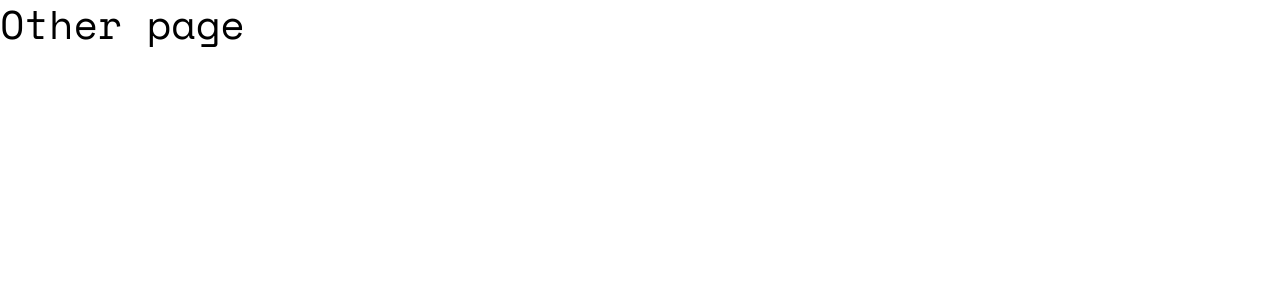
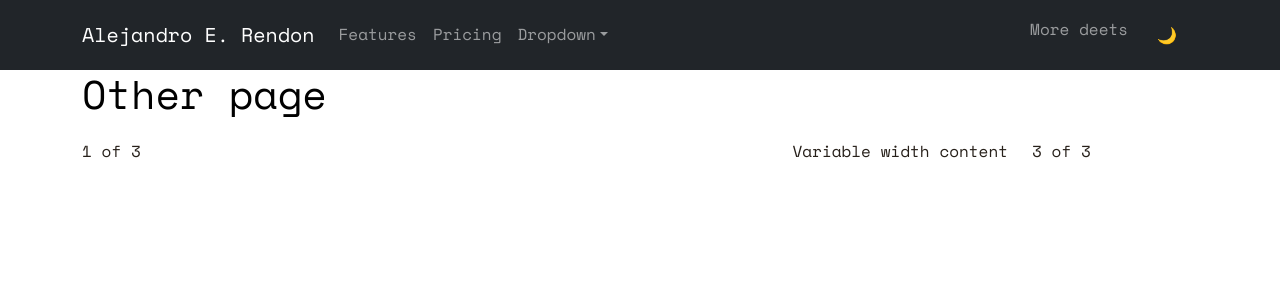
Before and after one commit to arendondiosa/arendondiosa.github.io, a Next.js app: page /other in a window 1280 px wide. Shown: the top 300 px of the page. Built offline with nearby package versions, Linux system fonts and the light colour scheme.

Commit message:
Dark mode init

```diff
--- a/components/Navbar/Navbar.js
+++ b/components/Navbar/Navbar.js
@@ -1,16 +1,40 @@
 import React from "react";
-import { Container, Navbar, Nav } from "react-bootstrap";
+import { Container, Navbar, Nav, NavDropdown } from "react-bootstrap";
+
+import ThemeToggle from "../../components/ThemeToggle";
 
 const NavbarSite = () => {
   return (
     <Navbar bg="dark" variant="dark" sticky="top">
       <Container>
-        <Navbar.Brand href="#home">Navbar</Navbar.Brand>
-        <Nav className="me-auto">
-          <Nav.Link href="#home">Home</Nav.Link>
-          <Nav.Link href="#features">Features</Nav.Link>
-          <Nav.Link href="#pricing">Pricing</Nav.Link>
-        </Nav>
+        <Navbar.Brand href="#home">Alejandro E. Rendon</Navbar.Brand>
+        <Navbar.Toggle aria-controls="responsive-navbar-nav" />
+        <Navbar.Collapse id="responsive-navbar-nav">
+          <Nav className="me-auto">
+            <Nav.Link href="#features">Features</Nav.Link>
+            <Nav.Link href="#pricing">Pricing</Nav.Link>
+            <NavDropdown title="Dropdown" id="collasible-nav-dropdown">
+              <NavDropdown.Item href="#action/3.1">Action</NavDropdown.Item>
+              <NavDropdown.Item href="#action/3.2">
+                Another action
+              </NavDropdown.Item>
+              <NavDropdown.Item href="#action/3.3">Something</NavDropdown.Item>
+              <NavDropdown.Divider />
+              <NavDropdown.Item href="#action/3.4">
+                Separated link
+              </NavDropdown.Item>
+            </NavDropdown>
+          </Nav>
+          <Nav>
+            <Nav.Link href="#deets">More deets</Nav.Link>
+            <Nav.Link eventKey={2} href="#memes">
+              <ThemeToggle
+                type="button"
+                onClick={() => setActiveTheme(inactiveTheme)}
+              />
+            </Nav.Link>
+          </Nav>
+        </Navbar.Collapse>
       </Container>
     </Navbar>
   );
--- /dev/null
+++ b/components/ThemeToggle.js
@@ -0,0 +1,24 @@
+import { useState, useEffect } from "react";
+import { Button } from "react-bootstrap";
+
+import styles from "../styles/ThemeToggle.module.css";
+
+const ThemeToggle = () => {
+  const [activeTheme, setActiveTheme] = useState("light");
+  const inactiveTheme = activeTheme === "light" ? "dark" : "light";
+
+  useEffect(() => {
+    document.body.dataset.theme = activeTheme;
+  }, [activeTheme]);
+
+  return (
+    <Button
+      onClick={() => setActiveTheme(inactiveTheme)}
+      variant="outline-${activeTheme === 'dark' ? 'dark' : 'light' }}"
+    >
+      {activeTheme === "dark" ? "☀️" : "🌙"}
+    </Button>
+  );
+};
+
+export default ThemeToggle;
--- a/pages/index.js
+++ b/pages/index.js
@@ -3,6 +3,7 @@
 import styles from "../styles/Home.module.css";
 
 import Layout from "../components/Layout/Layout";
+import ThemeToggle from "../components/ThemeToggle";
 
 export default function Home() {
   return (
@@ -12,6 +13,10 @@
           <h1 className={styles.title}>
             Welcome to <a href="https://nextjs.org">Next.js!</a>
           </h1>
+          <ThemeToggle
+            type="button"
+            onClick={() => setActiveTheme(inactiveTheme)}
+          />
 
           <p className={styles.description}>
             Get started by editing{" "}
--- a/pages/other/index.js
+++ b/pages/other/index.js
@@ -1,10 +1,13 @@
 import React from 'react'
+
+import Layout from "../../components/Layout/Layout";
+
 
 const Other = () => {
   return (
-    <div>
+    <Layout>
       <h1>Other page</h1>
-    </div>
+    </Layout>
   )
 }
 
--- /dev/null
+++ b/styles/ThemeToggle.module.css
@@ -0,0 +1,57 @@
+.toggleButton {
+  position: relative;
+  display: flex;
+  align-items: center;
+  justify-content: space-around;
+  font-size: 1.5rem;
+  line-height: 1;
+  width: var(--toggle-width);
+  height: var(--toggle-height);
+  padding: var(--toggle-padding);
+  border: 0;
+  border-radius: calc(var(--toggle-width) / 2);
+  cursor: pointer;
+  background: var(--color-bg-toggle);
+  transition: background 0.25s ease-in-out;
+  transition: background 0.25s ease-in-out, box-shadow 0.25s ease-in-out;
+
+  --toggle-width: 80px;
+  --toggle-height: 38px;
+  --toggle-padding: 4px;
+}
+
+.toggleButton:hover {
+  box-shadow: 0 0 5px 2px var(--color-bg-toggle);
+}
+
+.toggleButton:focus {
+  outline-offset: 5px;
+}
+
+.toggleButton:focus:not(:focus-visible) {
+  outline: none;
+}
+
+.ToggleThumb span {
+  position: absolute;
+  top: var(--toggle-padding);
+  left: var(--toggle-padding);
+  width: calc(var(--toggle-height) - (var(--toggle-padding) * 2));
+  height: calc(var(--toggle-height) - (var(--toggle-padding) * 2));
+  border-radius: 50%;
+  background: white;
+  transition: transform 0.25s ease-in-out;
+  transform: none;
+}
+
+.ToggleThumbDark span {
+  position: absolute;
+  top: var(--toggle-padding);
+  left: var(--toggle-padding);
+  width: calc(var(--toggle-height) - (var(--toggle-padding) * 2));
+  height: calc(var(--toggle-height) - (var(--toggle-padding) * 2));
+  border-radius: 50%;
+  background: white;
+  transition: transform 0.25s ease-in-out;
+  transform: translate3d(calc(var(--toggle-width) - var(--toggle-height)), 0, 0);
+}
--- a/styles/globals.css
+++ b/styles/globals.css
@@ -1,11 +1,31 @@
 html,
 body {
+  background: var(--color-bg-primary);
+  color: var(--color-text-primary);
   font-family: "Space Mono", Arial, serif;
+  font-size: 16px;
   font-weight: 400;
-  font-size: 16px;
   line-height: 1.7;
-  color: #4d4d4d;
-  background: #fff;
+  transition: background 0.25s ease-in-out;
+}
+
+body,
+body[data-theme="light"] {
+  --color-text-primary: #27201a;
+  --color-text-secondary: #076963;
+  --color-bg-primary: #fff;
+  --color-bg-toggle: #1e90ff;
+}
+
+body[data-theme="dark"] {
+  --color-text-primary: #e3e3e3;
+  --color-text-secondary: #ff6b00;
+  --color-bg-primary: #15232d;
+  --color-bg-toggle: #a9a9a9;
+}
+
+h1 {
+  color: var(--color-text-secondary);
 }
 
 #page {
--- /dev/null
+++ b/util/theme.js
@@ -0,0 +1,5 @@
+const getCurrentTheme = () => {
+  return (p) => p.activeTheme === "dark" ? "dark" : "light";
+}
+
+export default { getCurrentTheme }
```
